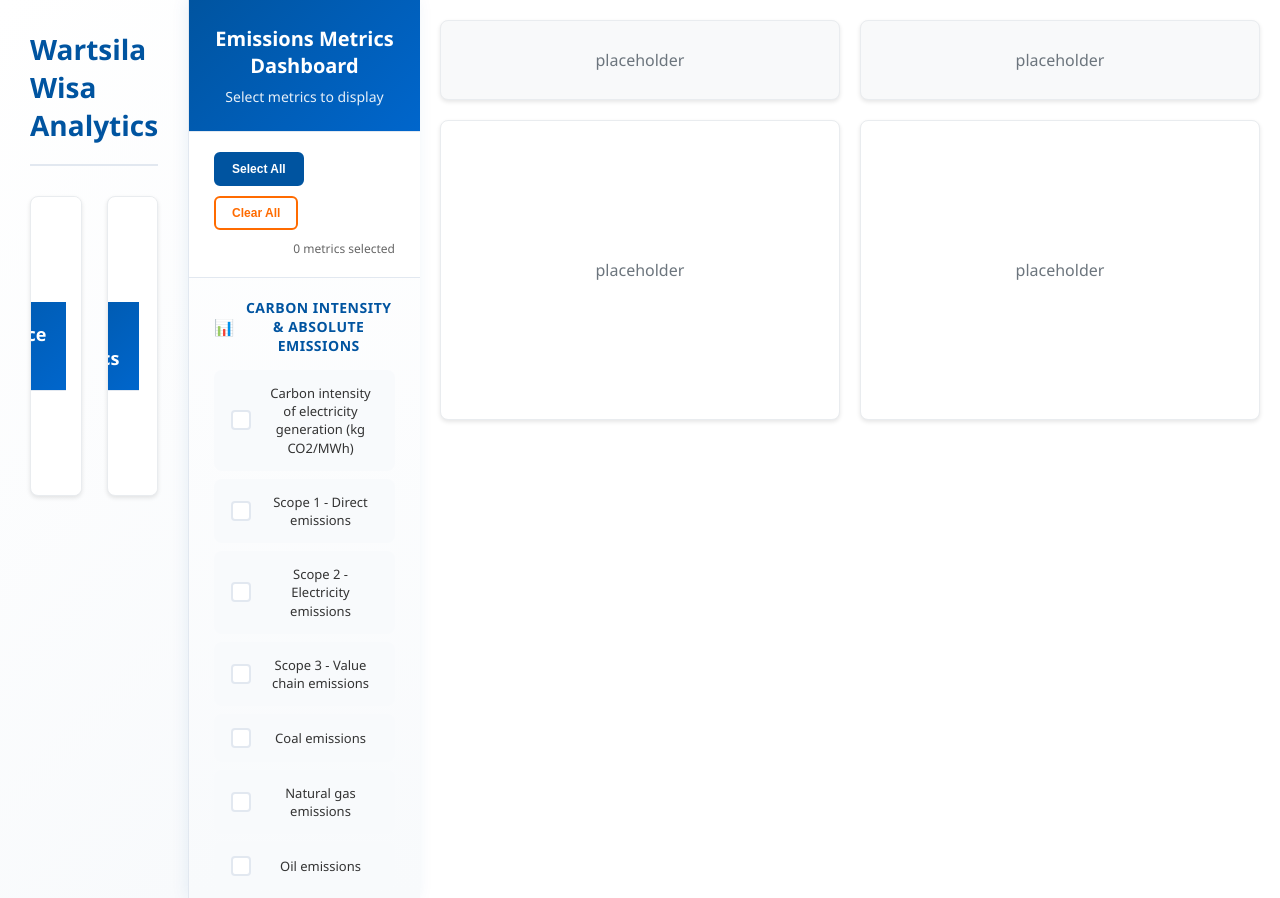
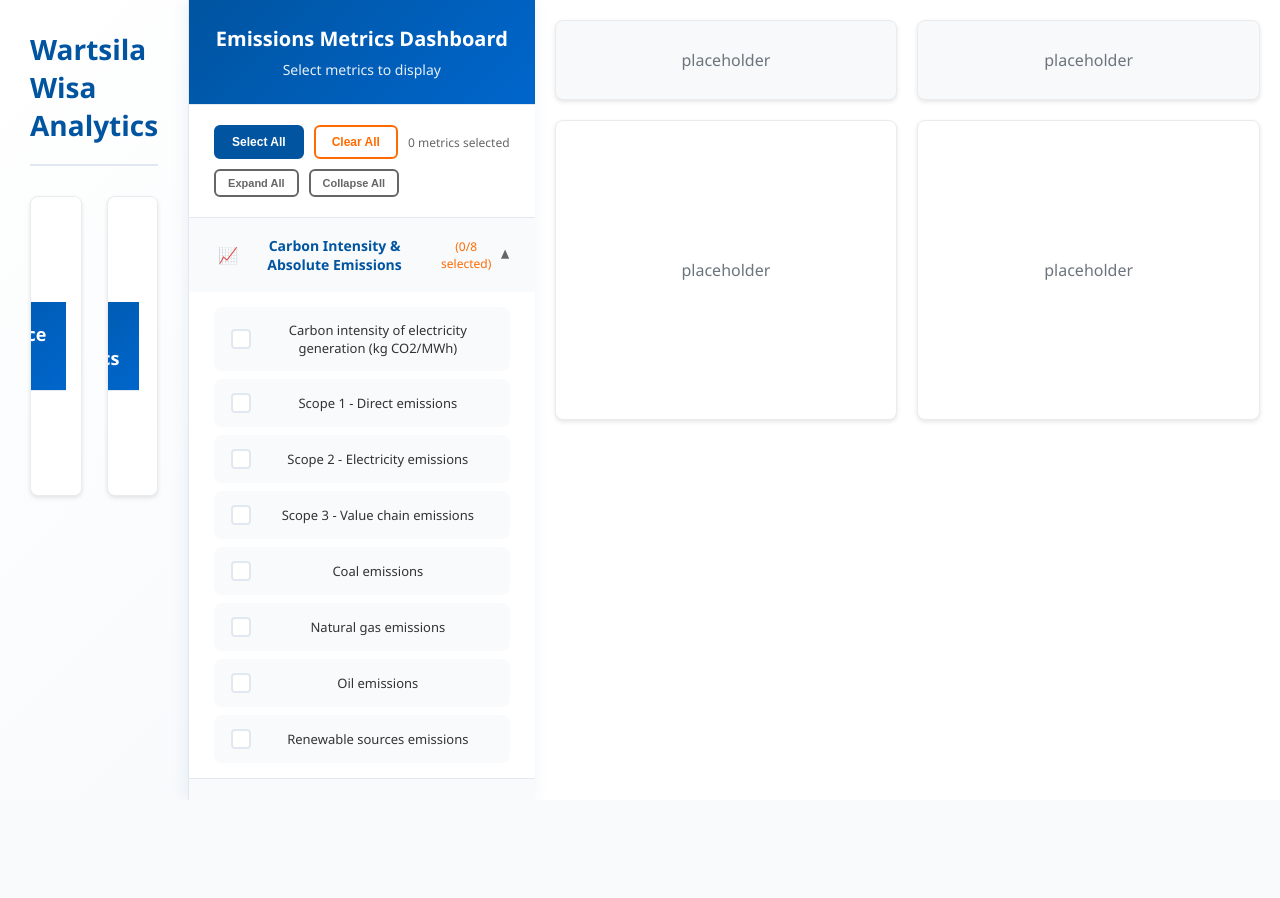
Before and after one commit to JMTI10/wartsila_wisa, a React (Create React App) app: page / in a window 1280 px wide. After the commit the page ends 800 px from the top, so only its background shows below. Built offline with nearby package versions, Linux system fonts and the light colour scheme.

Commit message:
Changes to be committed: 	modified:   src/components/Sidebar.css 	modified:   src/components/Sidebar.js

```diff
--- a/src/components/Sidebar.css
+++ b/src/components/Sidebar.css
@@ -1,5 +1,5 @@
 .sidebar-component {
-  width: 350px;
+  width: 380px;
   background: linear-gradient(180deg, var(--wartsila-white) 0%, var(--background-light) 100%);
   border-left: 1px solid var(--border-light);
   box-shadow: -2px 0 15px rgba(0, 84, 160, 0.08);
@@ -29,10 +29,17 @@
   padding: 20px 25px;
   background: var(--wartsila-white);
   border-bottom: 1px solid var(--border-light);
+}
+
+.controls-row {
   display: flex;
   gap: 10px;
   align-items: center;
-  flex-wrap: wrap;
+  margin-bottom: 10px;
+}
+
+.controls-row:last-child {
+  margin-bottom: 0;
 }
 
 .control-btn {
@@ -45,6 +52,7 @@
   font-weight: 600;
   cursor: pointer;
   transition: all 0.3s ease;
+  white-space: nowrap;
 }
 
 .control-btn:hover {
@@ -68,21 +76,35 @@
   color: var(--wartsila-white);
 }
 
+.control-btn.expand-all,
+.control-btn.collapse-all {
+  border-color: var(--text-light);
+  color: var(--text-light);
+  font-size: 11px;
+  padding: 6px 12px;
+}
+
+.control-btn.expand-all:hover,
+.control-btn.collapse-all:hover {
+  background: var(--text-light);
+  color: var(--wartsila-white);
+}
+
 .selected-count {
   margin-left: auto;
   font-size: 12px;
   color: var(--text-light);
   font-weight: 500;
+  white-space: nowrap;
 }
 
 .sidebar-content {
   padding: 0;
-  height: calc(100vh - 180px);
+  height: calc(100vh - 220px);
   overflow-y: auto;
 }
 
 .metric-category {
-  padding: 20px 25px;
   border-bottom: 1px solid var(--border-light);
 }
 
@@ -90,26 +112,73 @@
   border-bottom: none;
 }
 
+.category-header {
+  padding: 18px 25px;
+  background: var(--background-light);
+  cursor: pointer;
+  display: flex;
+  align-items: center;
+  justify-content: space-between;
+  transition: all 0.3s ease;
+  border-left: 4px solid transparent;
+}
+
+.category-header:hover {
+  background: rgba(0, 84, 160, 0.05);
+  border-left-color: var(--wartsila-blue);
+}
+
 .category-title {
-  margin: 0 0 15px 0;
   color: var(--wartsila-blue);
   font-size: 14px;
   font-weight: 600;
-  text-transform: uppercase;
-  letter-spacing: 0.5px;
   display: flex;
   align-items: center;
   gap: 8px;
+  flex: 1;
 }
 
 .category-icon {
   font-size: 16px;
 }
 
+.category-stats {
+  font-size: 12px;
+  color: var(--wartsila-orange);
+  font-weight: 500;
+  margin-left: auto;
+  padding-left: 10px;
+}
+
+.collapse-icon {
+  font-size: 12px;
+  color: var(--text-light);
+  transition: transform 0.3s ease;
+  margin-left: 10px;
+}
+
+.collapse-icon.expanded {
+  transform: rotate(180deg);
+}
+
 .metric-list {
+  padding: 15px 25px;
+  background: var(--wartsila-white);
   display: flex;
   flex-direction: column;
   gap: 8px;
+  animation: slideDown 0.3s ease;
+}
+
+@keyframes slideDown {
+  from {
+    opacity: 0;
+    transform: translateY(-10px);
+  }
+  to {
+    opacity: 1;
+    transform: translateY(0);
+  }
 }
 
 .metric-checkbox {
@@ -215,10 +284,10 @@
 
   .sidebar-content {
     height: auto;
-    max-height: 400px;
+    max-height: 500px;
   }
 
-  .sidebar-controls {
+  .controls-row {
     flex-direction: column;
     align-items: stretch;
   }
@@ -227,4 +296,12 @@
     margin-left: 0;
     text-align: center;
   }
+
+  .category-header {
+    padding: 15px 20px;
+  }
+
+  .metric-list {
+    padding: 10px 20px;
+  }
 }
--- a/src/components/Sidebar.js
+++ b/src/components/Sidebar.js
@@ -3,10 +3,12 @@
 
 const Sidebar = () => {
   const [selectedMetrics, setSelectedMetrics] = useState(new Set());
+  const [expandedCategories, setExpandedCategories] = useState(new Set([0, 1, 2, 3])); // Start with all expanded
 
   const metricCategories = [
     {
       title: "Carbon Intensity & Absolute Emissions",
+      icon: "📈",
       metrics: [
         "Carbon intensity of electricity generation (kg CO2/MWh)",
         "Scope 1 - Direct emissions",
@@ -20,6 +22,7 @@
     },
     {
       title: "Greenhouse Gas & Air Pollutants",
+      icon: "🌫️",
       metrics: [
         "CO2 emissions",
         "CH4 (Methane) emissions",
@@ -32,6 +35,7 @@
     },
     {
       title: "Emissions Intensity Metrics",
+      icon: "⚖️",
       metrics: [
         "Carbon intensity of electricity generation",
         "Emissions per unit of revenue (tCO2e/$)",
@@ -44,6 +48,7 @@
     },
     {
       title: "Emissions Performance Indicators",
+      icon: "🎯",
       metrics: [
         "Year-over-year emissions reduction",
         "Emissions avoided through efficiency",
@@ -67,6 +72,26 @@
     });
   };
 
+  const toggleCategory = (index) => {
+    setExpandedCategories(prev => {
+      const newSet = new Set(prev);
+      if (newSet.has(index)) {
+        newSet.delete(index);
+      } else {
+        newSet.add(index);
+      }
+      return newSet;
+    });
+  };
+
+  const expandAll = () => {
+    setExpandedCategories(new Set(metricCategories.map((_, index) => index)));
+  };
+
+  const collapseAll = () => {
+    setExpandedCategories(new Set());
+  };
+
   const selectAll = () => {
     const allMetrics = metricCategories.flatMap(category => category.metrics);
     setSelectedMetrics(new Set(allMetrics));
@@ -84,6 +109,7 @@
       </div>
 
       <div className="sidebar-controls">
+        <div className="controls-row">
           <button className="control-btn select-all" onClick={selectAll}>
             Select All
           </button>
@@ -94,16 +120,43 @@
             {selectedMetrics.size} metrics selected
           </span>
         </div>
+        <div className="controls-row">
+          <button className="control-btn expand-all" onClick={expandAll}>
+            Expand All
+          </button>
+          <button className="control-btn collapse-all" onClick={collapseAll}>
+            Collapse All
+          </button>
+        </div>
+      </div>
 
       <div className="sidebar-content">
-        {metricCategories.map((category, index) => (
+        {metricCategories.map((category, index) => {
+          const isExpanded = expandedCategories.has(index);
+          const categoryMetrics = category.metrics;
+          const selectedInCategory = categoryMetrics.filter(metric => selectedMetrics.has(metric)).length;
+
+          return (
             <div key={index} className="metric-category">
-            <h3 className="category-title">
-              <span className="category-icon">📊</span>
+              <div
+                className="category-header"
+                onClick={() => toggleCategory(index)}
+              >
+                <div className="category-title">
+                  <span className="category-icon">{category.icon}</span>
                   {category.title}
-            </h3>
+                  <span className="category-stats">
+                    ({selectedInCategory}/{categoryMetrics.length} selected)
+                  </span>
+                </div>
+                <span className={`collapse-icon ${isExpanded ? 'expanded' : ''}`}>
+                  ▼
+                </span>
+              </div>
+
+              {isExpanded && (
                 <div className="metric-list">
-              {category.metrics.map((metric, metricIndex) => (
+                  {categoryMetrics.map((metric, metricIndex) => (
                     <label
                       key={metricIndex}
                       className={`metric-checkbox ${selectedMetrics.has(metric) ? 'checked' : ''}`}
@@ -119,8 +172,10 @@
                     </label>
                   ))}
                 </div>
+              )}
             </div>
-        ))}
+          );
+        })}
       </div>
     </div>
   );
```
Lines whose indentation alone changed are shown as unchanged.
